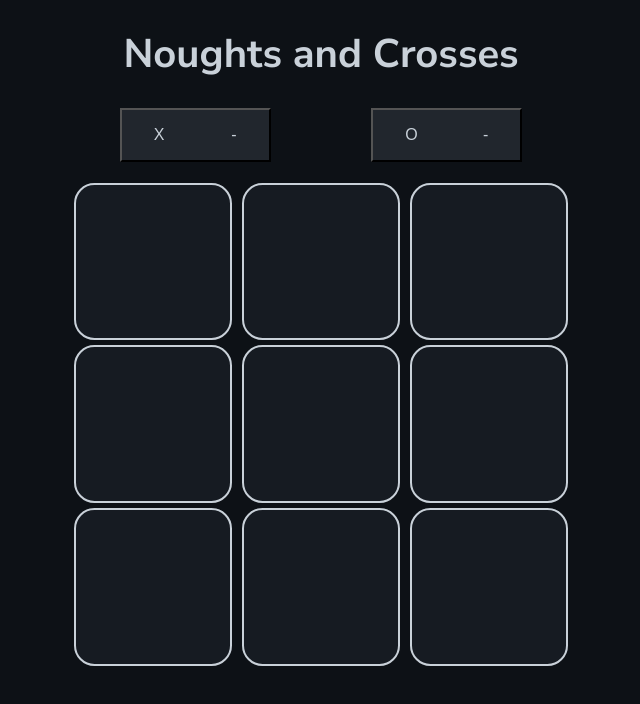
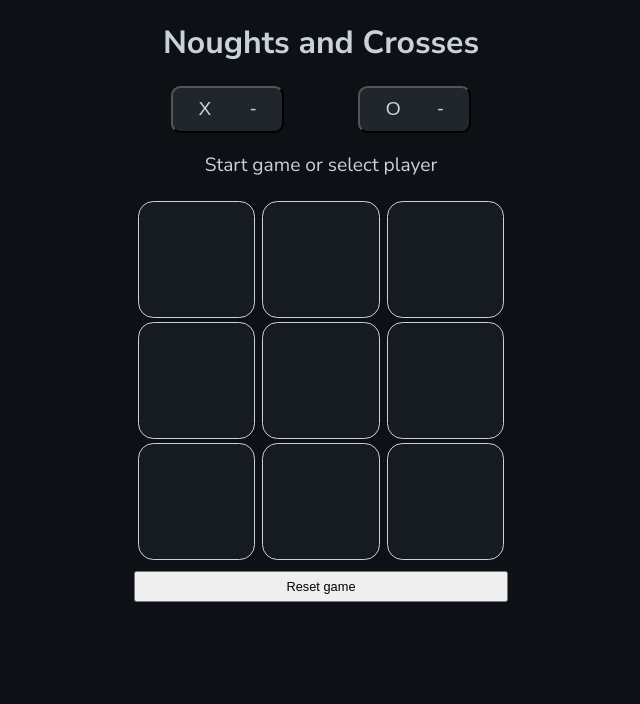
Before and after one commit to cheddachedda/noughts-and-crosses, a plain HTML site: page index.html in a window 1280 px wide. Shown: the whole page, without its empty margins (319-959 px from the left). Drawn offline with Linux system fonts and the light colour scheme.

Commit message:
More styling

```diff
--- a/css/board.css
+++ b/css/board.css
@@ -8,7 +8,8 @@
   background-color: #161B22;
   border: 0.05em solid #C9D1D9;
   border-radius: 0.4em;
-  font-size: 4vw;
+  display: flex;
+  font-size: 3vw;
   justify-content: center;
   margin: 0.1em;
   height: 3em;
--- /dev/null
+++ b/css/header.css
@@ -0,0 +1,4 @@
+header > h1 {
+  font-size: 2.5vw;
+  text-align: center;
+}
--- /dev/null
+++ b/css/message.css
@@ -0,0 +1,5 @@
+.message {
+  font-size: 1.5vw;
+  margin: 1em;
+  text-align: center;
+}
--- /dev/null
+++ b/css/reset.css
@@ -0,0 +1,6 @@
+.reset-button {
+  font-size: 1vw;
+  margin: 0.5em 0;
+  padding: 0.5em;
+  width: 100%;
+}
--- a/css/scoreboard.css
+++ b/css/scoreboard.css
@@ -7,15 +7,16 @@
 .player-button {
   background-color: #21262D;
   /* border: none; */
-  font-size: 2vh;
+  border-radius: 0.5em;
+  font-size: 1.5vw;
   color: #C9D1D9;
-  padding: 1em;
+
   width: 30%;
 }
 
 .player-button-content {
   display: flex;
-  padding: 0 1em;
+  padding: 0.5em 1em;
 }
 
 .player-token {
--- a/css/style.css
+++ b/css/style.css
@@ -8,10 +8,4 @@ body {
   font-family: Nunito Sans, sans-serif;
   justify-content: center;
   margin: 0 auto;
-  max-width: 480px;
 }
-
-header > h1 {
-  font-size: 5vh;
-  text-align: center;
-}
--- a/index.html
+++ b/index.html
@@ -8,8 +8,11 @@
   <meta name="author" content="Daniel Nguyen">
   <!-- Styles -->
   <link rel="stylesheet" href="css/style.css">
+  <link rel="stylesheet" href="css/header.css">
   <link rel="stylesheet" href="css/scoreboard.css">
+  <link rel="stylesheet" href="css/message.css">
   <link rel="stylesheet" href="css/board.css">
+  <link rel="stylesheet" href="css/reset.css">
   <!-- Scripts -->
   <script src="js/backend.js" charset="utf-8"></script>
   <script src="js/jquery.js" charset="utf-8"></script>
@@ -26,7 +29,6 @@
     <main>
 
       <div class="scoreboard">
-
         <button class="player-button" id="player1-button">
           <div class="player-button-content">
             <div class="player-token" id="player1-token">X</div>
@@ -40,10 +42,9 @@
             <div class="player-wins" id="player2-wins">-</div>
           </div>
         </button>
-
       </div>
 
-      <div class="dashboard"></div>
+      <div class="message">Start game or select player</div>
 
       <div class="board">
         <div class="row">
@@ -62,6 +63,9 @@
           <div class="cell" id="8"></div>
         </div>
       </div>
+
+      <button class="reset-button">Reset game</button>
+
     </main>
 
   </div>
```
